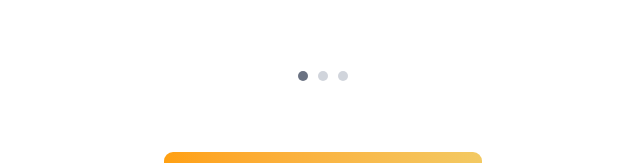
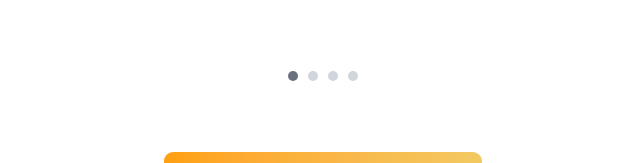
Before and after one commit to alex-carreon/elikas-capstone, a React (Vite) app in the folder elikas-frontend/: page /Registration/Splash in a window 1280 px wide. Shown: the part 523-686 px from the top of the page, without its empty margins (310-950 px from the left). Built offline with nearby package versions, Linux system fonts and the light colour scheme; no server answers.

Commit message:
add: new splash
- Added new splash on registration about data accuracy

```diff
--- a/elikas-frontend/src/pages/Authentication/SplashRegistration.tsx
+++ b/elikas-frontend/src/pages/Authentication/SplashRegistration.tsx
@@ -2,6 +2,7 @@ import { Card } from "@/components/ui/card";
 import carousel1 from "@/assets/Registration/Carousel1.svg";
 import carousel2 from "@/assets/Registration/Carousel2.svg";
 import carousel3 from "@/assets/Registration/Carousel3.svg";
+import carousel4 from "@/assets/Registration/Carousel4.svg";
 import {
   Carousel,
   CarouselContent,
@@ -76,6 +77,14 @@ function SplashRegistration() {
                   text="Mark flooded roads or provide the safety of your home to help your neighbors in need. Keep informed, give support, and let our Bayanihan flow with eLikas!"
                 ></CarouselCard>
               </CarouselItem>
+              <CarouselItem key={4} id="Splash_CarouselItem3">
+                <CarouselCard
+                  img={carousel4}
+                  alt="Carousel Image 4"
+                  header="Stay Alert, Stay Safe"
+                  text="Flood situations and evacuation centers can change minute to minute. We update as fast as we can, but always verify with local authorities when it really matters."
+                ></CarouselCard>
+              </CarouselItem>
             </CarouselContent>
           </Carousel>
           <div
@@ -103,11 +112,18 @@ function SplashRegistration() {
                 (current === 2 ? "fill-gray-500" : "fill-gray-300")
               }
             />
+            <Circle
+              id="Splash_CarouselIndicator4"
+              className={
+                "h-3 w-3 stroke-none " +
+                (current === 3 ? "fill-gray-500" : "fill-gray-300")
+              }
+            />
           </div>
         </div>
         <br />
         <div className="w-full flex flex-col justify-center items-center m-0 gap-2">
-          {current === 2 ? (
+          {current === 3 ? (
             <Link to="/Registration/Form" className="w-full max-w-xs">
               <ButtonComp
                 text="Get Started"
@@ -123,7 +139,7 @@ function SplashRegistration() {
               id="Splash_NextBtn"
               variant="primary"
               onClick={
-                current === 2
+                current === 3
                   ? () => api?.scrollNext()
                   : () => api?.scrollNext()
               }
```
Also changed, not shown: elikas-frontend/src/assets/Registration/Carousel4.svg (added).
